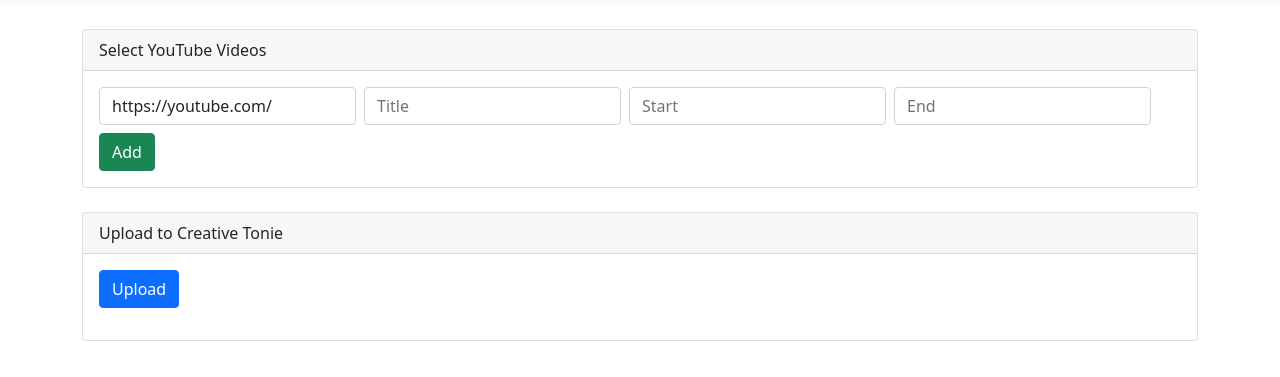
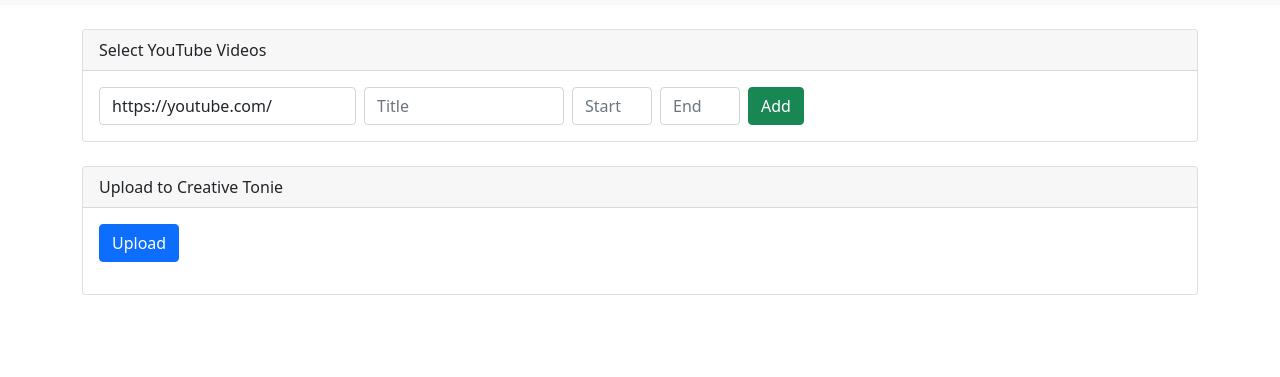
Before and after one commit to floscha/tonietools, a plain HTML site: page static/index.html in a window 1280 px wide. Shown: the part 51-428 px from the top of the page. Drawn offline with nearby package versions, Linux system fonts and the light colour scheme.

Commit message:
Improve form elements' sizing

```diff
--- a/static/index.html
+++ b/static/index.html
@@ -29,13 +29,16 @@
 						<input type="text" class="form-control" v-model:value="newVideoUrl">
 					</div>
 					<div class="col-auto">
-						<input type="text" class="form-control" v-model:value="newVideoTitle" placeholder="Title">
+						<input type="text" class="form-control" style="width: 200px;"
+						 v-model:value="newVideoTitle" placeholder="Title">
 					</div>
 					<div class="col-auto">
-						<input type="text" class="form-control" v-model:value="newVideoStart" placeholder="Start">
+						<input type="text" class="form-control" style="width: 80px;"
+						 v-model:value="newVideoStart" placeholder="Start">
 					</div>
 					<div class="col-auto">
-						<input type="text" class="form-control" v-model:value="newVideoEnd" placeholder="End">
+						<input type="text" class="form-control" style="width: 80px;"
+						 v-model:value="newVideoEnd" placeholder="End">
 					</div>
 					<div class="col-auto">
 						<button v-on:click="addVideo" type="button" class="btn btn-success">Add</button>
```
